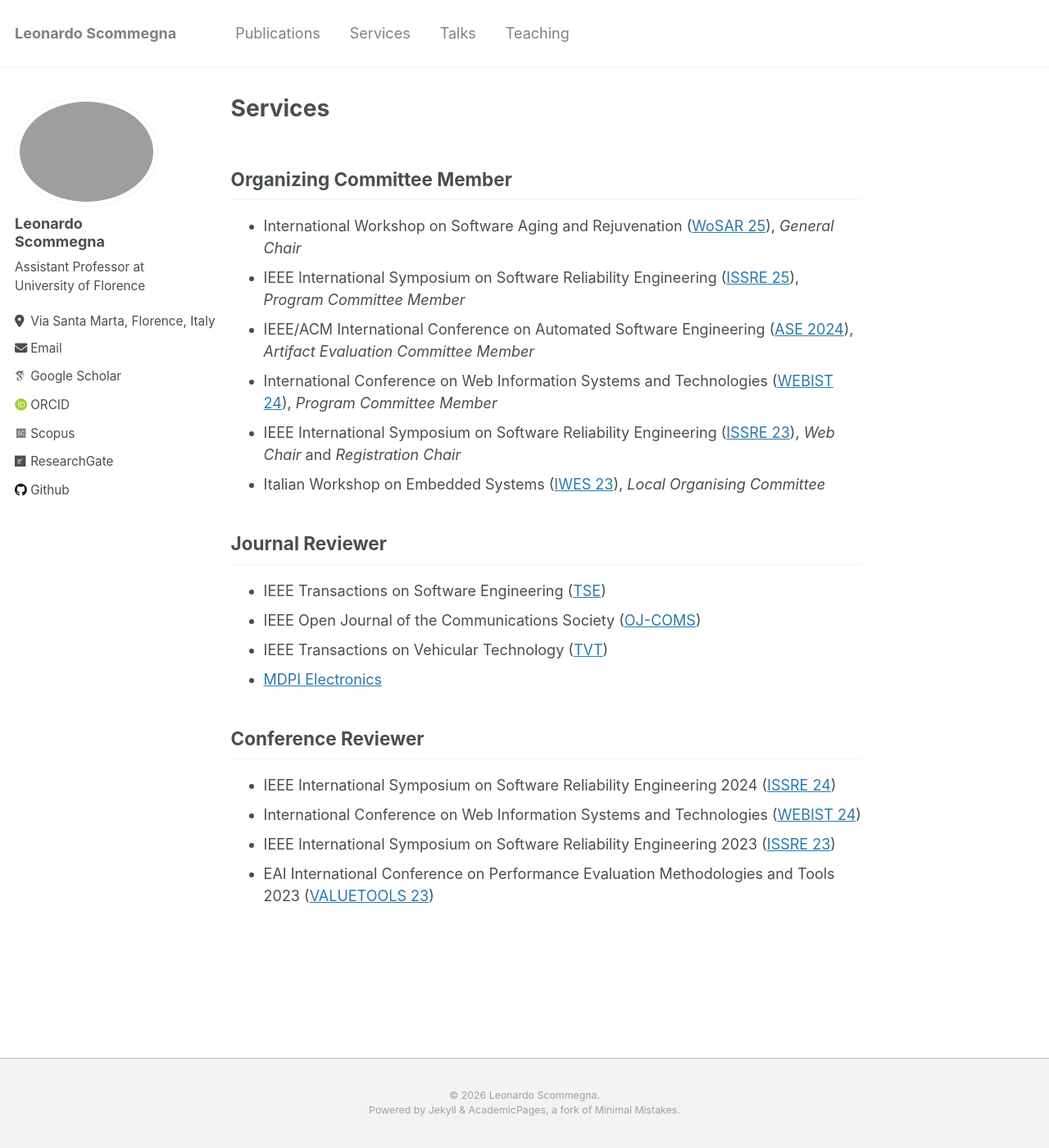
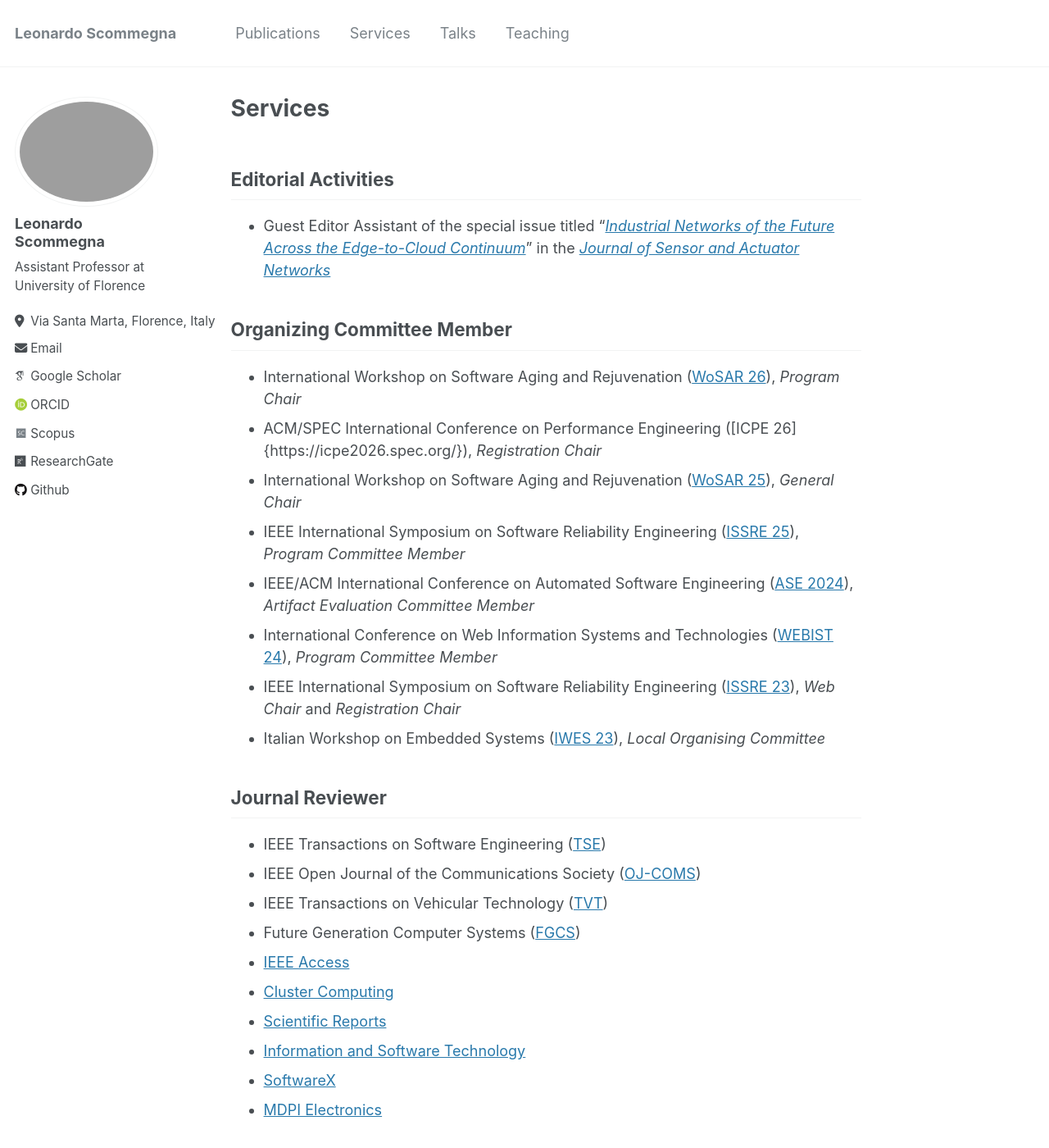
Before and after one commit to LeonardoScommegna/LeonardoScommegna.github.io, a Jekyll site: the page built from _pages/services.md, in a window 1280 px wide and 1400 px high. Shown: the whole window at 82% size. Built offline with Jekyll 4.4.1, drawn with Linux system fonts in a browser that asks for light colours; some web fonts are replaced.

Commit message:
services page updated

```diff
--- a/_pages/services.md
+++ b/_pages/services.md
@@ -3,8 +3,15 @@ permalink: /services/
 title: "Services"
 ---
 
+
+## Editorial Activities
+- Guest Editor Assistant of the special issue titled "*[Industrial Networks of the Future Across the Edge-to-Cloud Continuum](https://www.mdpi.com/journal/jsan/special_issues/LH82UO613D)*" in the *[Journal of Sensor and Actuator Networks](https://www.mdpi.com/journal/jsan)*
+
 ## Organizing Committee Member
 
+
+- International Workshop on Software Aging and Rejuvenation ([WoSAR 26](https://www.wosar.net/)), *Program Chair*
+- ACM/SPEC International Conference on Performance Engineering ([ICPE 26]{https://icpe2026.spec.org/}), *Registration Chair*
 - International Workshop on Software Aging and Rejuvenation ([WoSAR 25](https://www.wosar.net/)), *General Chair*
 - IEEE International Symposium on Software Reliability Engineering ([ISSRE 25](https://issre.github.io/2025/)), *Program Committee Member*
 - IEEE/ACM International Conference on Automated Software Engineering ([ASE 2024](https://conf.researchr.org/home/ase-2024)), *Artifact Evaluation Committee Member*
@@ -17,6 +24,12 @@ title: "Services"
 - IEEE Transactions on Software Engineering ([TSE](https://ieeexplore.ieee.org/xpl/RecentIssue.jsp?punumber=32))
 - IEEE Open Journal of the Communications Society ([OJ-COMS](https://www.comsoc.org/publications/journals/ieee-ojcoms))
 - IEEE Transactions on Vehicular Technology ([TVT](https://ieeexplore.ieee.org/xpl/RecentIssue.jsp?punumber=25))
+- Future Generation Computer Systems ([FGCS](https://www.sciencedirect.com/journal/future-generation-computer-systems))
+- [IEEE Access](https://ieeeaccess.ieee.org/)
+- [Cluster Computing](https://link.springer.com/journal/10586)
+- [Scientific Reports](https://www.nature.com/srep/)
+- [Information and Software Technology](https://www.sciencedirect.com/journal/information-and-software-technology)
+- [SoftwareX](https://www.sciencedirect.com/journal/softwarex)
 - [MDPI Electronics](https://www.mdpi.com/journal/electronics)
 
 
```
